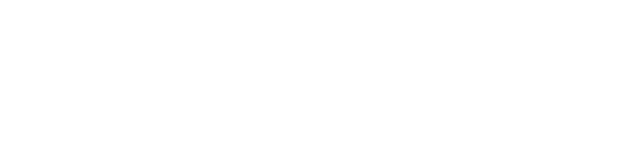
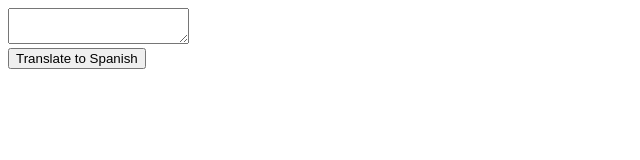
Before and after one commit to misterpink14/angular_translator, a plain HTML site: page index.html in a window 1280 px wide. Shown: the whole page, without its empty margins (0-640 px from the left). Drawn offline with Linux system fonts and the light colour scheme.

Commit message:
started microsoft api config

```diff
--- a/index.html
+++ b/index.html
@@ -5,5 +5,52 @@
 </head>
 <body>
 
+<!-- <textarea name="translate-text"></textarea> -->
+
+<!-- <div id='MicrosoftTranslatorWidget' class='Dark' style='color:white;background-color:#555555'></div> -->
+
+
+
+<script type='text/javascript'>
+
+// setTimeout( function()
+// 	{{
+// 		var s=document.createElement('script');
+// 		s.type='text/javascript';
+// 		s.charset='UTF-8';
+// 		s.src=((location && location.href && location.href.indexOf('https') == 0)?'https://ssl.microsofttranslator.com':'http://www.microsofttranslator.com')+'/ajax/v3/WidgetV3.ashx?siteData=ueOIGRSKkd965FeEGM5JtQ**&ctf=True&ui=true&settings=Manual&from=';
+// 		var p=document.getElementsByTagName('head')[0]||document.documentElement;
+// 		p.insertBefore(s,p.firstChild);
+// 	}},0);
+// </script>
+
+
+
+<textarea name="" id="translate"></textarea><br>
+<button type="button" onload="onload()">Translate to Spanish</button>
+
+
+<script type="text/javascript">
+
+        onload = function ()
+        {
+            var from = "en", to = "es", text = "hello world";
+
+            var s = document.createElement("script");
+            s.src = "http://api.microsofttranslator.com/V2/Ajax.svc/Translate" +
+                "?appId=Bearer " + encodeURIComponent("gHab0/NaOIB2bnkQDG5lRfAAYRqWpCeLANyOc1UzCYM") +
+                "&from=" + encodeURIComponent(from) +
+                "&to=" + encodeURIComponent(to) +
+                "&text=" + encodeURIComponent(text) +
+                "&oncomplete=mycallback";
+            document.body.appendChild(s);
+        }
+
+        function mycallback(response)
+        {
+            alert(response);
+        }
+
+</script>
 </body>
 </html>
```
